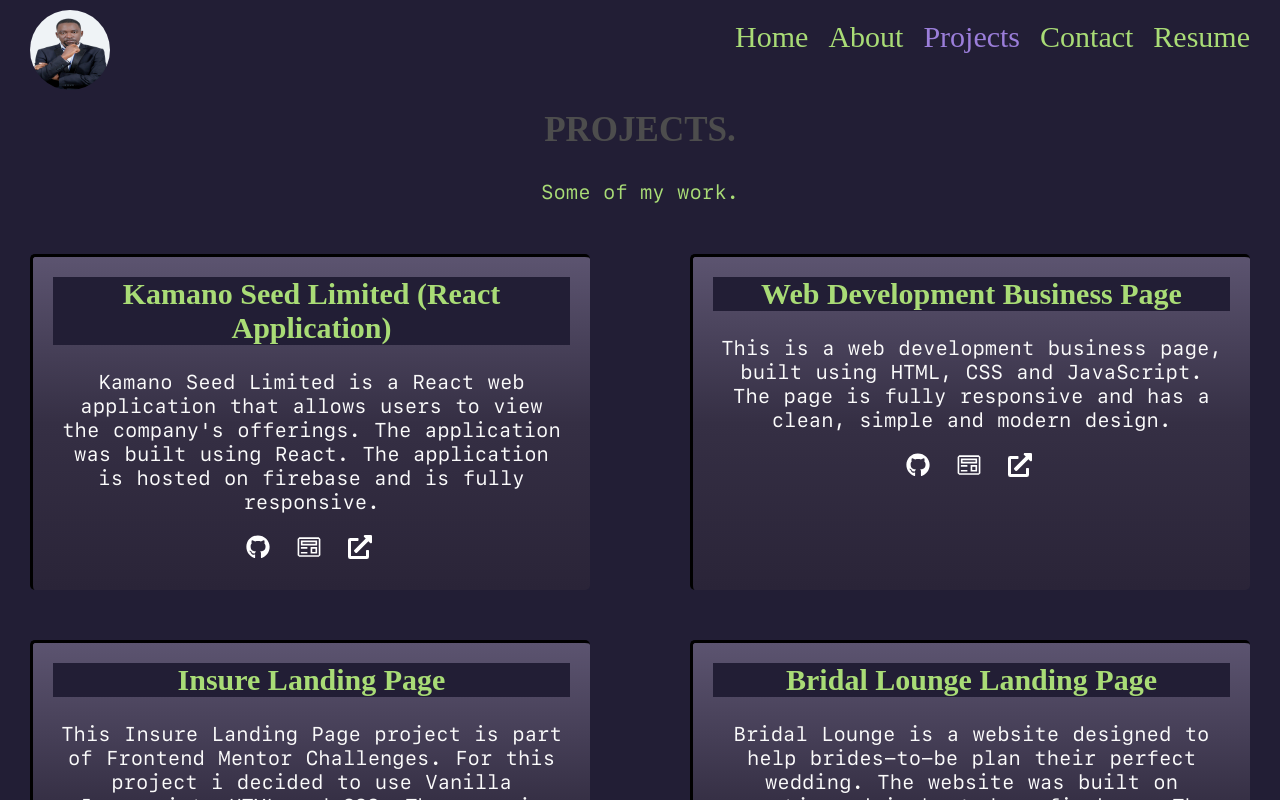
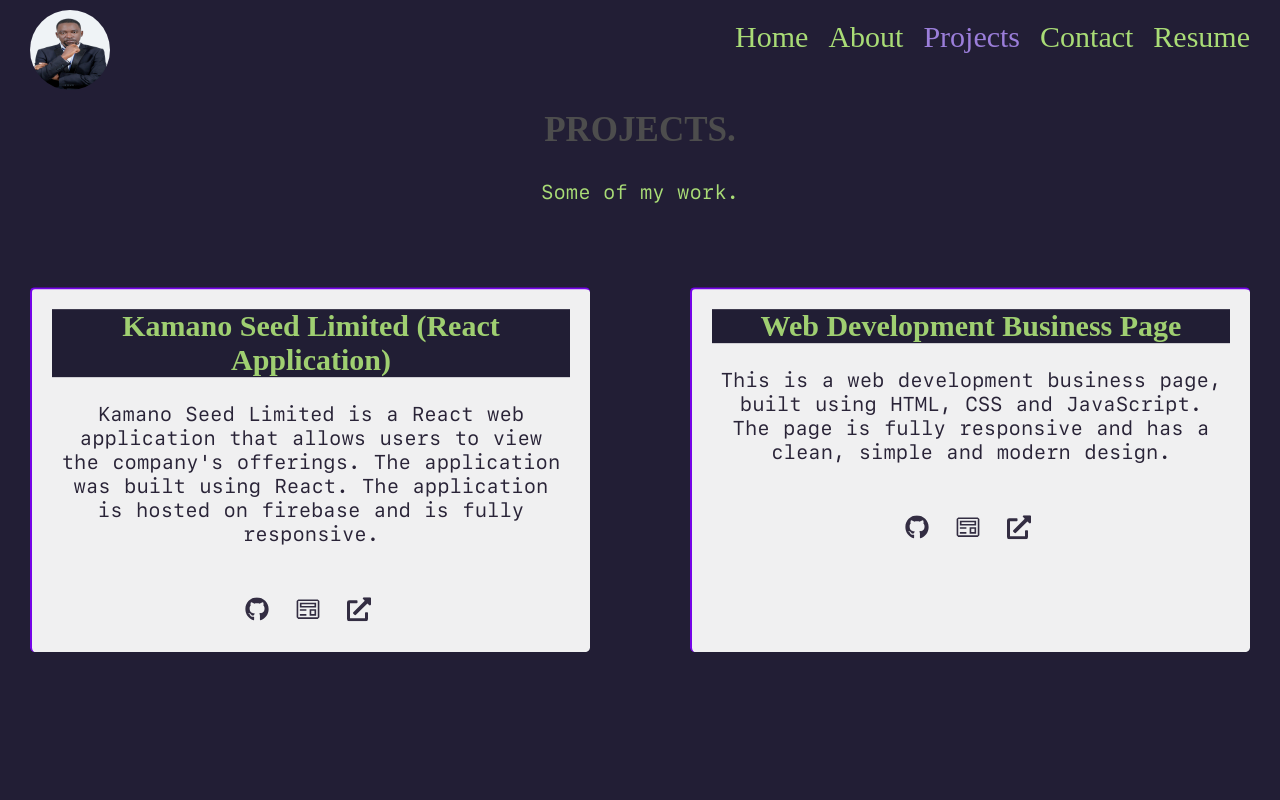
Before and after one commit to lmash12/PortfolioM, a React (Create React App) app: page /projects in a window 1280 px wide. Shown: the top 800 px of the page. Built offline with nearby package versions, Linux system fonts and the light colour scheme.

Commit message:
small changes to projects page
added gsap to annimate the projects into view

```diff
--- a/package.json
+++ b/package.json
@@ -10,6 +10,7 @@
     "animate.css": "^4.1.1",
     "browser-router": "^0.2.0",
     "firebase": "^10.1.0",
+    "gsap": "^3.12.2",
     "react": "^18.2.0",
     "react-dom": "^18.2.0",
     "react-helmet": "^6.1.0",
--- a/src/Projects.css
+++ b/src/Projects.css
@@ -12,21 +12,19 @@
 .projects p {
   color: #a9dc76;
   margin-top: 30px;
+  margin-bottom: 30px;
 }
 
 .project {
   width: calc(50% - 80px);
   padding: 20px;
-  margin: 50px 30px 0 30px;
+  margin: 50px 30px 30px 30px;
   border-radius: 5px;
-  border-top: 3px solid;
-  border-left: 3px solid;
-  background-image: linear-gradient(to bottom, #5c5470, #352f44, #2a2438);
+  border-top: 2px solid #7c03f5;
+  border-left: 2px solid #7c03f5;
+  background: #fff;
   background-size: 3px 100%;
   background-position: left top;
-}
-.project:hover {
-  background-image: linear-gradient(to bottom, #2a2438, #352f44, #5c5470);
 }
 
 .project h3 {
@@ -39,7 +37,7 @@
   margin-top: 15px;
   padding: 10px 5px;
   text-align: center;
-  color: rgb(251, 251, 251);
+  color: #2a2438;
   background-color: transparent;
 }
 
@@ -60,7 +58,7 @@
   border: none;
   text-decoration: none;
   background-color: transparent;
-  color: white;
+  color: #352f44;
   transition: ease-out 1s;
 }
 .links-container a:hover {
@@ -86,6 +84,7 @@
 }
 .link {
   background-color: transparent;
+  color: #352f44;
 }
 
 .preview-container {
@@ -116,7 +115,7 @@
   border: none;
   text-decoration: none;
   background-color: transparent;
-  color: white;
+  color: #352f44;
   transition: ease-out 1s;
 }
 .preview-buttons button {
@@ -128,7 +127,7 @@
   margin-right: 1rem;
   border: none;
   text-decoration: none;
-  color: white;
+  color: #352f44;
   background-color: transparent;
   transition: ease-out 1s;
 }
--- a/src/components/ProjectsPage.js
+++ b/src/components/ProjectsPage.js
@@ -1,7 +1,10 @@
-import React, { useState } from "react";
+import React, { useState, useEffect, useRef } from "react";
+
 import "../Projects.css";
+
 import { FaGithub, FaExternalLinkAlt } from "react-icons/fa";
 import { VscPreview } from "react-icons/vsc";
+
 import project1 from "./img/project1-preview.png";
 import project2 from "./img/project2-preview.png";
 import project3 from "./img/project3-preview.png";
@@ -9,7 +12,14 @@ import project4 from "./img/project4-preview.png";
 import project5 from "./img/project5-preview.png";
 import project6 from "./img/project6-preview.png";
 
+import { gsap } from "gsap";
+import { ScrollTrigger } from "gsap/ScrollTrigger";
+import { ScrollToPlugin } from "gsap/ScrollToPlugin";
+gsap.registerPlugin(ScrollTrigger, ScrollToPlugin);
+
 const ProjectsPage = () => {
+  const singleProj = useState(null);
+  const projectRefs = useRef([]);
   const [previewProject, setPreviewProject] = useState(null);
   const projects = [
     {
@@ -71,13 +81,49 @@ const ProjectsPage = () => {
   const handlePreview = (project) => {
     setPreviewProject(project);
   };
+
+  useEffect(() => {
+    projectRefs.current.forEach((ref, index) => {
+      const anime = ref;
+      gsap.from(anime, {
+        y: 50,
+        opacity: 0, // Initial state
+        duration: 1,
+        ease: "power1.inOut",
+        scrollTrigger: {
+          trigger: anime,
+          start: "top bottom", // Adjust this based on when you want the animation to start
+          end: "bottom center", // Adjust this based on when you want the animation to end
+          scrub: true,
+        },
+      });
+
+      gsap.to(anime, {
+        y: 0,
+        opacity: 1, // Final state
+        duration: 2,
+        ease: "power1.inOut",
+        scrollTrigger: {
+          trigger: anime,
+          start: "top bottom", // Adjust this based on when you want the animation to start
+          end: "bottom center", // Adjust this based on when you want the animation to end
+          scrub: true,
+        },
+      });
+    });
+  }, []);
+
   return (
     <div className="projects">
       <h1>Projects.</h1>
       <p>Some of my work.</p>
       <div className="projects-container">
-        {projects.map((project) => (
-          <div key={project.id} className="project">
+        {projects.map((project, index) => (
+          <div
+            key={project.id}
+            className="project"
+            ref={(el) => (projectRefs.current[index] = el)}
+          >
             <h3>{project.title}</h3>
             <p style={{ wordSpacing: "1px" }}>{project.description}</p>
             <div className="links-container">
```
Also changed, not shown: 1 other file (tests, documents, lock files or other folders).
